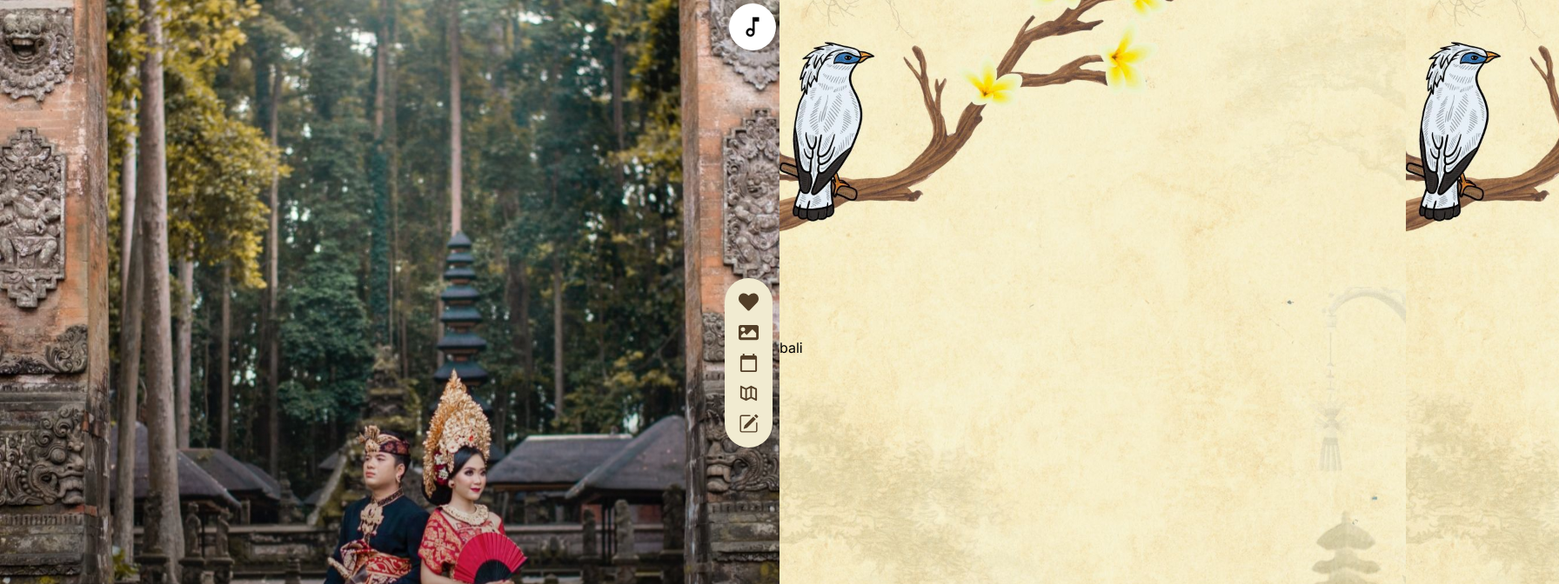
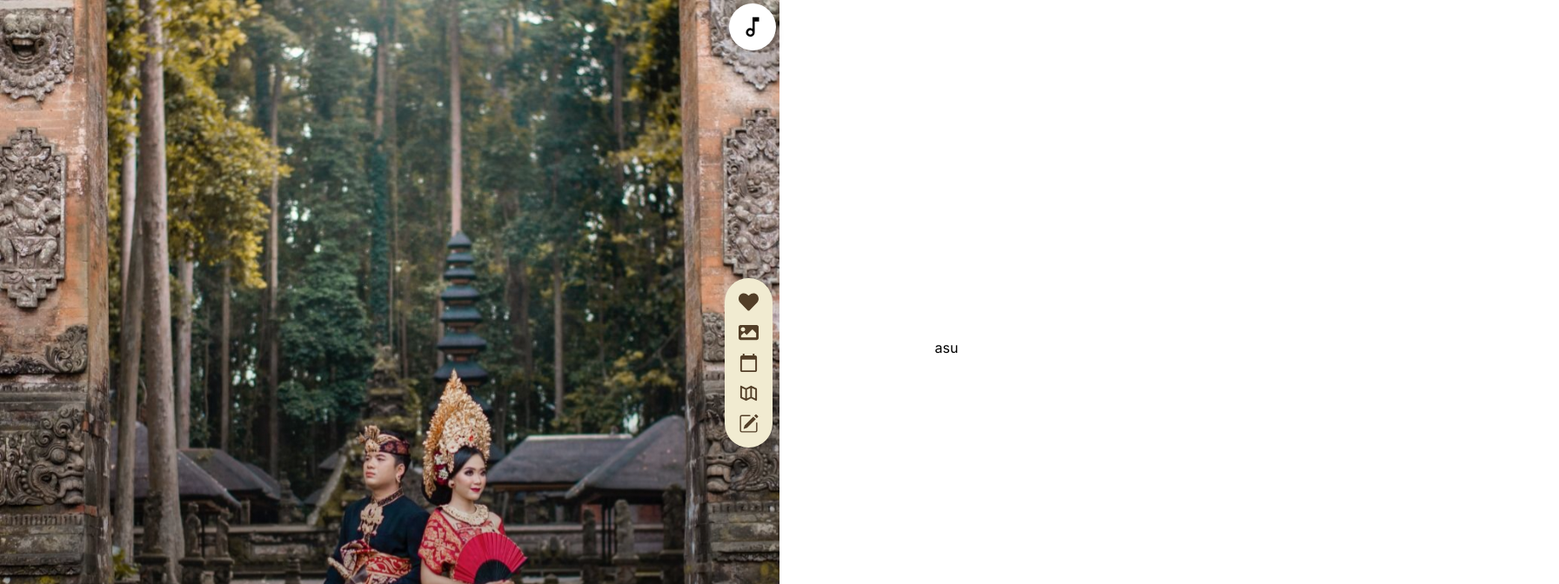
Before and after one commit to Orizaaaaa/undangandigital, a Next.js app: page /view/bali in a window 1280 px wide. Shown: the top 672 px of the page at 87% size, 1792 px wide, since content can reach past the window. Built offline with nearby package versions, Linux system fonts and the light colour scheme.

Commit message:
middle work

```diff
--- a/src/app/components/fragments/layout/index.tsx
+++ b/src/app/components/fragments/layout/index.tsx
@@ -83,7 +83,9 @@ const LayoutTheme = ({ children, image, navigation }: LayoutThemeProps) => {
                 <Image src={image} alt='userBali' />
             </div>
             <div className="hero-2 relative">
+
                 {children}
+
                 <div className="w-full flex justify-center lg:hidden">
                     <div className="flex flex-row fixed bottom-0 mb-2 text-3xl font-bold bg-cream rounded-full p-4 gap-3 items-center justify-center ">
                         {dataNav.map((item, index) => (
--- a/src/app/components/fragments/layout/layout.scss
+++ b/src/app/components/fragments/layout/layout.scss
@@ -16,7 +16,7 @@
 
     .hero-2 {
         min-height: 150vh;
-        width: auto;
+        width: 100%;
     }
 }
 
--- a/src/app/view/bali/bali.scss
+++ b/src/app/view/bali/bali.scss
@@ -1,6 +1,4 @@
 .bali-theme {
-    .hero-1 {
-        min-height: 100vh;
-        background-image: url('../../assets/bgbali.svg');
-    }
+    width: 100%;
+    min-height: 100vh;
 }
--- a/src/app/view/bali/page.tsx
+++ b/src/app/view/bali/page.tsx
@@ -6,10 +6,8 @@ import Image from "next/image"
 const BaliTheme = () => {
     return (
         <LayoutTheme image={userBali1} >
-            <section className="bali-theme">
-                <div className="hero-1 flex items-center">
-                    <h1>bali</h1>
-                </div>
+            <section className="bali-theme flex items-center justify-center">
+                <p>asu</p>
             </section>
         </LayoutTheme>
     )
```
